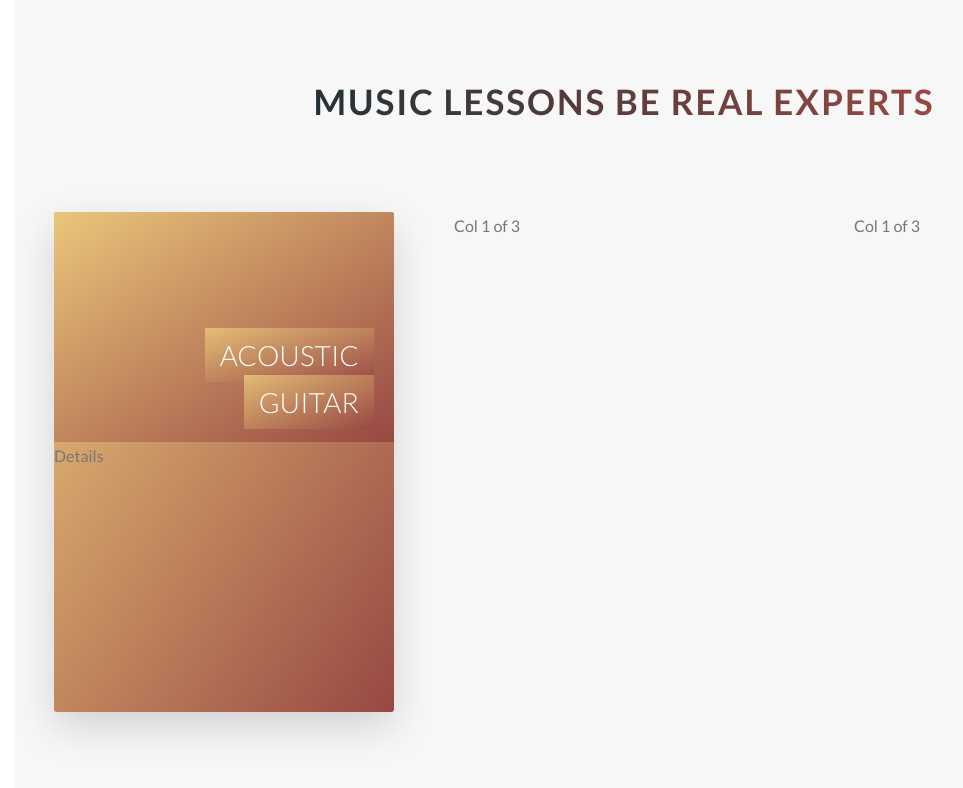
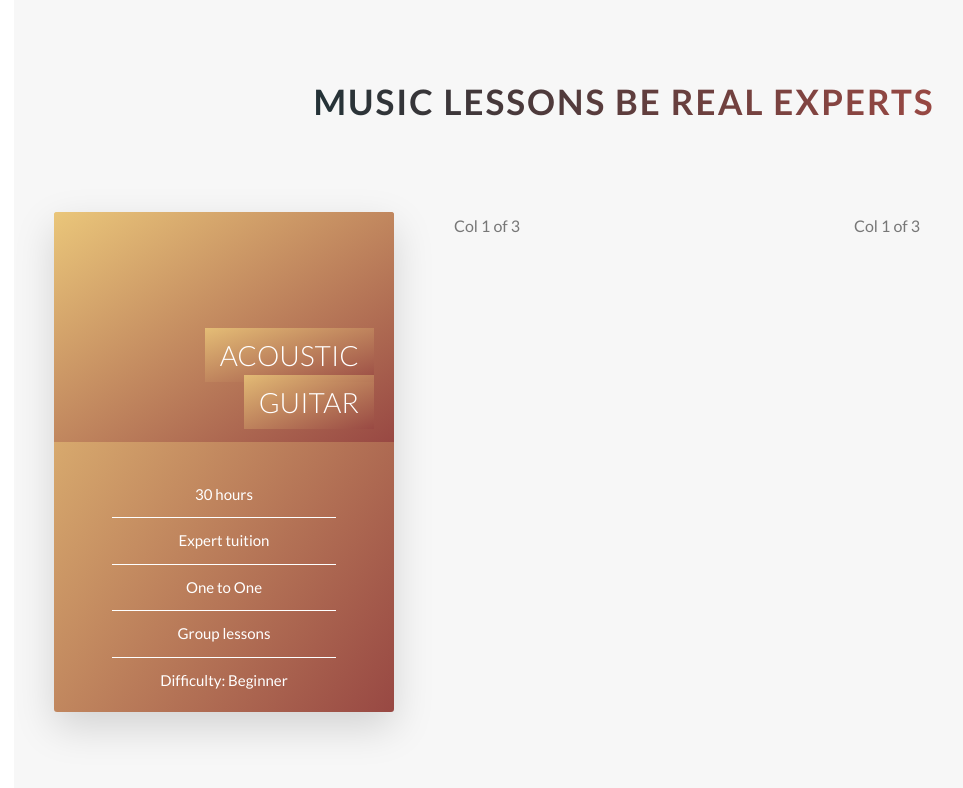
Before and after one commit to tobsirl/GuitarStore, a website: page index.html in a window 1280 px wide. Shown: the part 2319-3107 px from the top of the page, without its empty margins (16-979 px from the left). Drawn offline with Linux system fonts and the light colour scheme.

Commit message:
Card Details

```diff
--- a/index.html
+++ b/index.html
@@ -146,10 +146,21 @@
                 <h4 class="card__heading">
                   <span class="card__heading-span">acoustic guitar</span>
                 </h4>
-                <div class="card__details">Details</div>
+                <div class="card__details">
+                  <ul>
+                    <li>30 hours</li>
+                    <li>Expert tuition</li>
+                    <li>One to One</li>
+                    <li>Group lessons</li>
+                    <li>Difficulty: Beginner</li>
+                  </ul>
+                </div>
               </div>
               <div class="card__side card__side--back card__side--back-1">
-                Back Text
+                <div class="card__cta">
+
+
+                </div>
               </div>
             </div>
           </div>
--- a/sass/components/_card.scss
+++ b/sass/components/_card.scss
@@ -65,7 +65,7 @@
           $color-warmyellow,
           $color-rustyred
         ),
-        url(../../img/acousticguitar.jpg);
+        url(../../img/electricguitar.jpg);
     }
     &--3 {
       background-image: linear-gradient(
@@ -73,12 +73,12 @@
           $color-warmyellow,
           $color-rustyred
         ),
-        url(../../img/acousticguitar.jpg);
+        url(../../img/bassguitar.jpg);
     }
   }
   &__heading {
     font-size: 2.8rem;
-    font-weight: 300;
+    font-weight: 375;
     text-transform: uppercase;
     text-align: right;
     color: $color-white;
@@ -98,4 +98,27 @@
       rgba($color-rustyred, 0.85)
     );
   }
+
+  &__details {
+    padding: 3rem;
+    color: $color-white;
+
+    ul {
+      list-style: none;
+      width: 80%;
+      margin: 0 auto;
+
+
+      li {
+        text-align: center;
+        font-size: 1.5rem;
+        padding: 1rem;
+
+        &:not(:last-child) {
+          border-bottom: 1px solid $color-white;
+        }
+      }
+
+    }
+  }
 }
```
Also changed, not shown: css/style.css.
